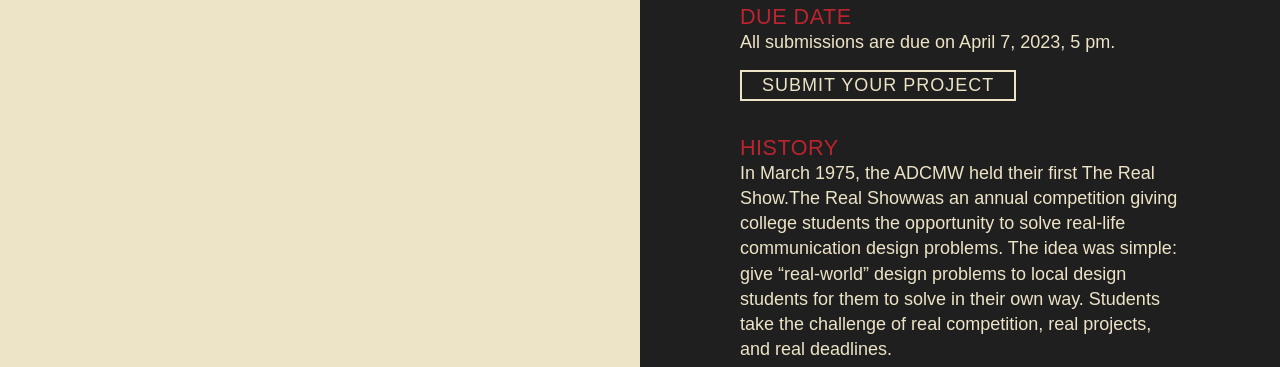
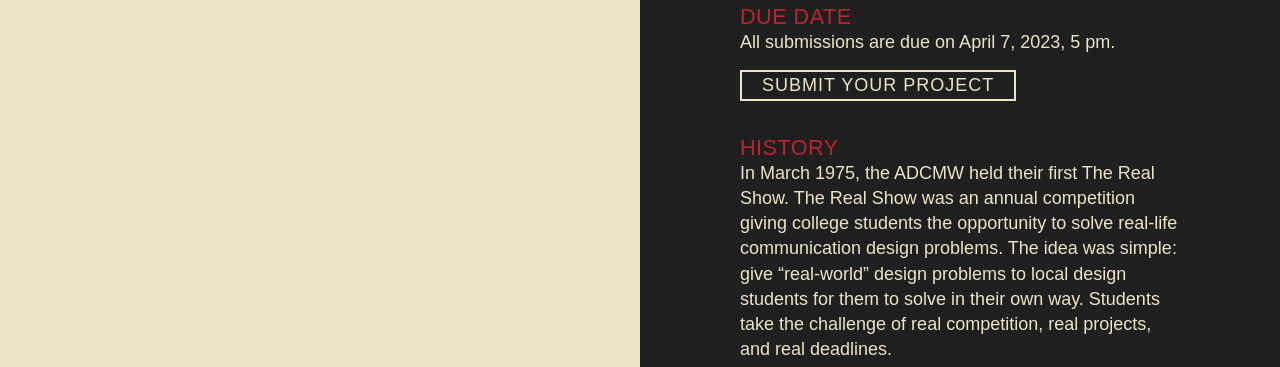
Before and after one commit to gmu-gd/realshow, a website built with Parcel: page index.html in a window 1280 px wide. Shown: the part 585-952 px from the top of the page. Built offline with nearby package versions, Linux system fonts and the light colour scheme; a web font is replaced by a local one.

Commit message:
Update index.html

```diff
--- a/index.html
+++ b/index.html
@@ -36,7 +36,7 @@
         <p>All submissions are due on April 7, 2023, 5 pm.</p>
          <a href="submission/index.html" class="a-but"><button type="submit" class="but">Submit Your Project</button></a>
         <h3>History</h3>
-        <p>In March 1975, the ADCMW held their first The Real Show.The Real Showwas an annual competition giving college students the opportunity to solve real-life communication design problems. The idea was simple: give “real-world” design problems to local design students for them to solve in their own way. Students take the challenge of real competition, real projects, and real deadlines.</p>
+        <p>In March 1975, the ADCMW held their first The Real Show. The Real Show was an annual competition giving college students the opportunity to solve real-life communication design problems. The idea was simple: give “real-world” design problems to local design students for them to solve in their own way. Students take the challenge of real competition, real projects, and real deadlines.</p>
         <p>We invite students to enter the 2023 competition. We want to see your solutions to actual problems that area designers were asked to solve in their professional practice. Entries will be judged by a distinguished jury of local designers and educators.</p>
         <h3>Free Enter</h3>
         <p>To enter, students are to choose one of the problems below and create their solution within the limitations described. Students may collaborate with another student, and enter as many projects as they wish.</p>
```
